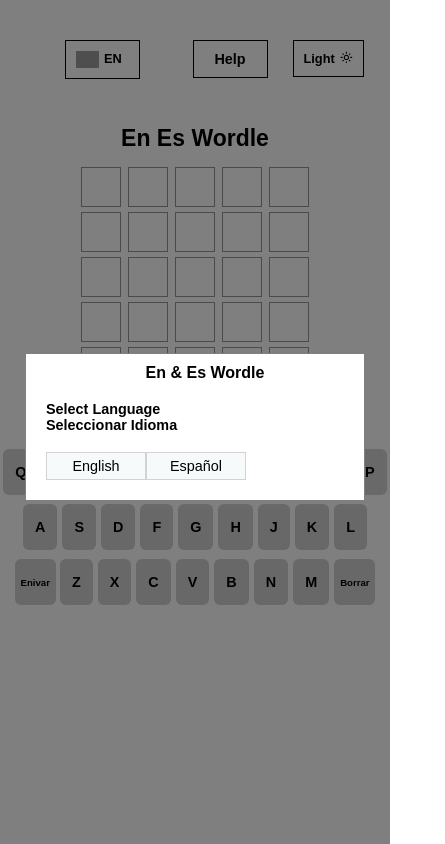
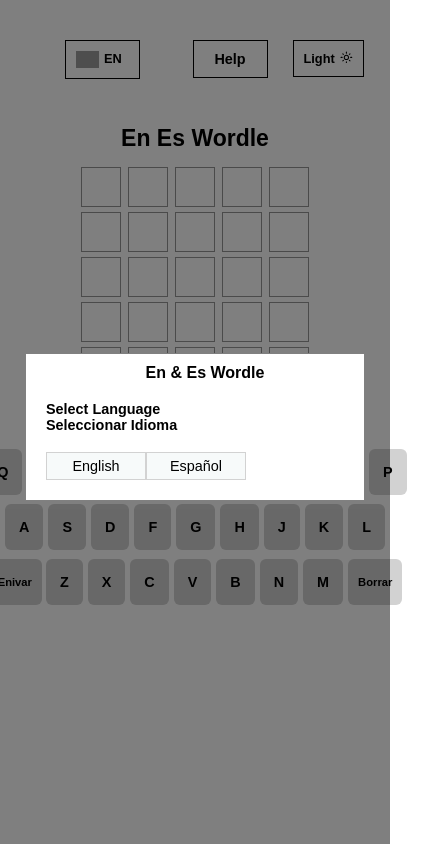
Before and after one commit to josephBabal/En-Es-Wordle, a Next.js app in the folder frontend/: page / in a window 390 px wide. Shown: the whole page, 445 px wide, since content can reach past the window. Built offline with nearby package versions, Linux system fonts and the light colour scheme; grey boxes are pictures that could not be loaded.

Commit message:
fixing keyboard

```diff
--- a/frontend/src/styles/Keyboard.module.css
+++ b/frontend/src/styles/Keyboard.module.css
@@ -113,25 +113,19 @@
 
 @media(max-width: 430px) {
   .boardContainer {
-    width: 200px;
-  }
-
-  .topRow,
-  .middleRow,
-  .bottomRow {
-    width: 100px;
+    width: 100%;
   }
 
   .letter,
   .special {
-    padding: 15px 12px;
+    padding: 15px 14px;
     margin: 2px;
     font-size: 0.9rem;
   }
 
   .special {
-    font-size: 0.6rem;
-    padding: 6px;
+    font-size: 0.7rem;
+    padding: 10px;
   }
 }
 
```
